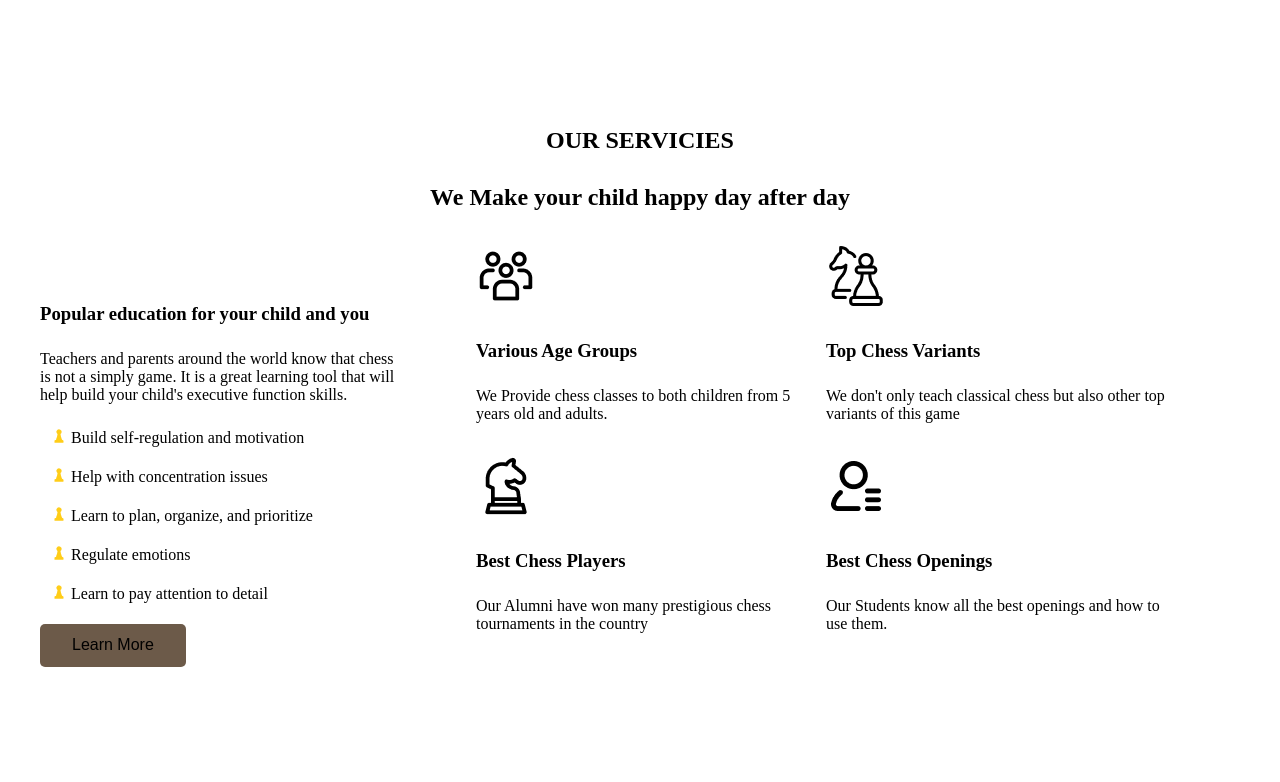
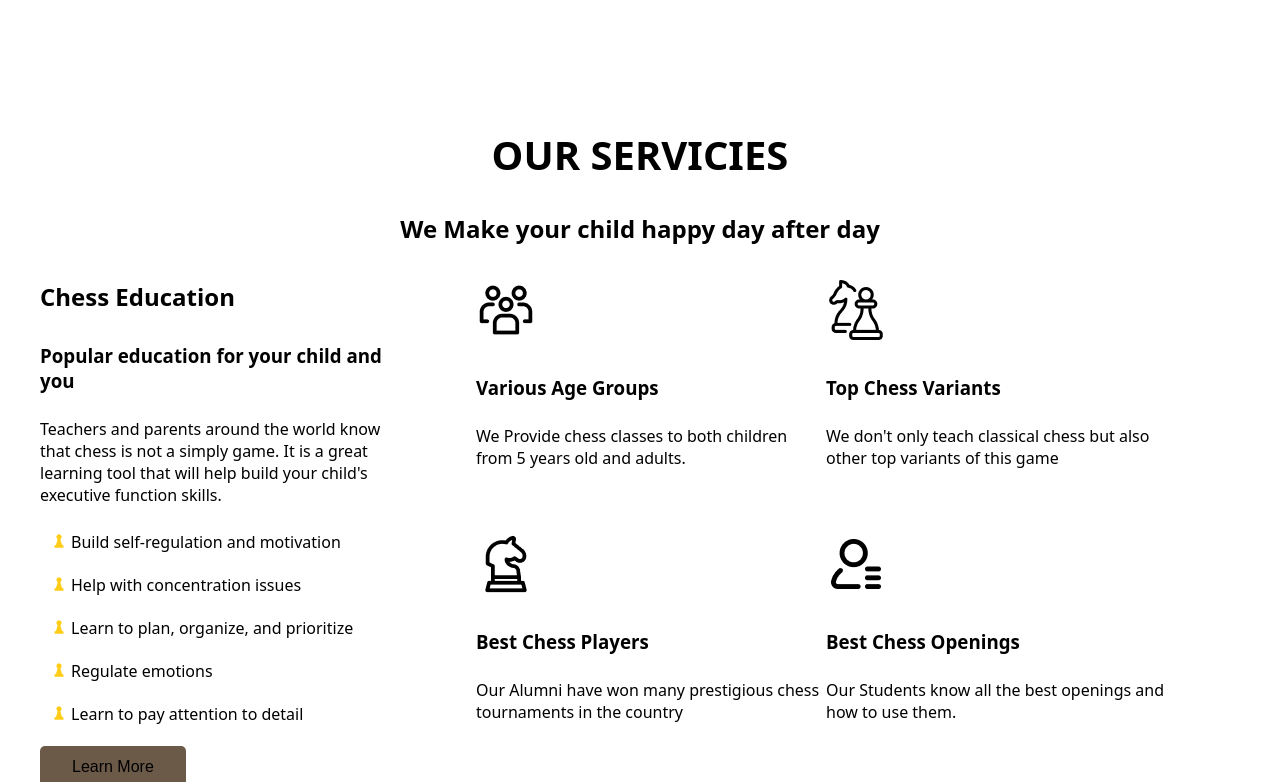
Before and after one commit to Riccardouras/proj-html-vuejs, a Vue app: page / in a window 1280 px wide. Shown: the part 900-1682 px from the top of the page. Built offline with nearby package versions, Linux system fonts and the light colour scheme.

Commit message:
piccole modifiche

```diff
--- a/src/components/AppMain.vue
+++ b/src/components/AppMain.vue
@@ -26,13 +26,13 @@ export default {
 <template>
     <main>
         <section class="section-margin">
-            <h1 class=" text-center marg-top-bottom">
+            <h1 style="font-size: 2.5rem;" class=" text-center marg-top-bottom">
                 OUR SERVICIES
             </h1>
             <h2 style="color: black;" class="text-center mb">We Make your child happy day after day</h2>
             <div class="flex container auto gap">
                 <div class="box">
-                    <h2 class="margins-h2"><b>Chess Education</b></h2>
+                    <h2 style="color: black;" class="margins-h2"><b>Chess Education</b></h2>
                     <h3 class="margins-h3">Popular education for your child and you</h3>
                     <p>Teachers and parents around the world know that chess is not a simply game. It is a great learning tool
                         that will help build your child's executive function skills.</p>
--- a/src/scss/style.scss
+++ b/src/scss/style.scss
@@ -1,5 +1,9 @@
 // Import all of Bootstrap's CSS
 @import url('https://fonts.googleapis.com/css2?family=Lato:wght@900&display=swap');
+@import url('https://fonts.googleapis.com/css2?family=Lato:wght@900&family=Roboto:wght@100&display=swap');
+main{
+  font-family: system-ui, -apple-system, BlinkMacSystemFont, 'Segoe UI', Roboto, Oxygen, Ubuntu, Cantarell, 'Open Sans', 'Helvetica Neue', sans-serif;
+}
 body{
     margin: 0 !important;
   }
@@ -165,7 +169,7 @@ body{
 .absolute-2{
   position: absolute;
   font-size: 2rem;
-  right: 56%;
+  right: 60%;
 }
 .relative-2 div > h1,h2{
   color: #FFFFFF;
```
